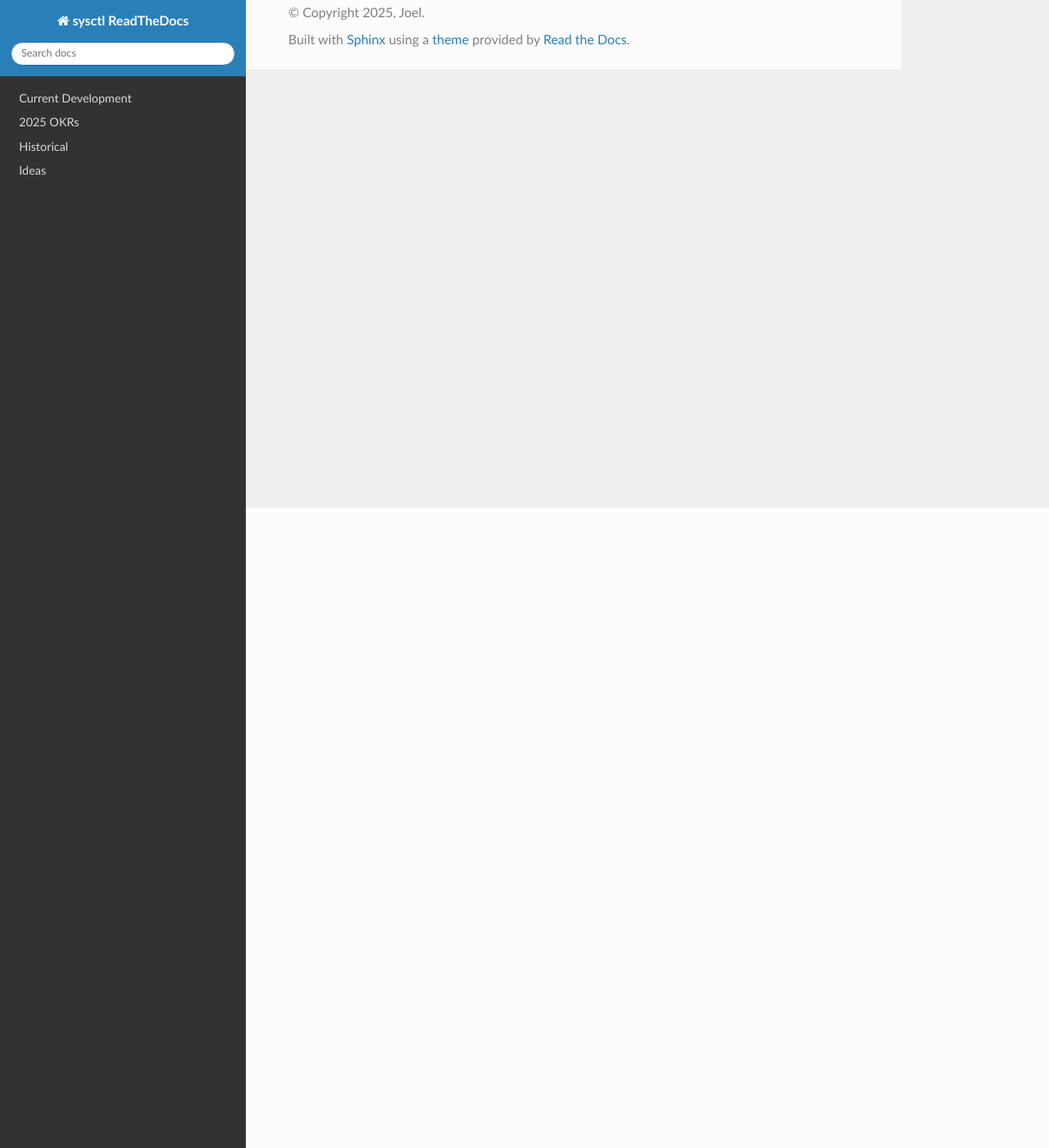
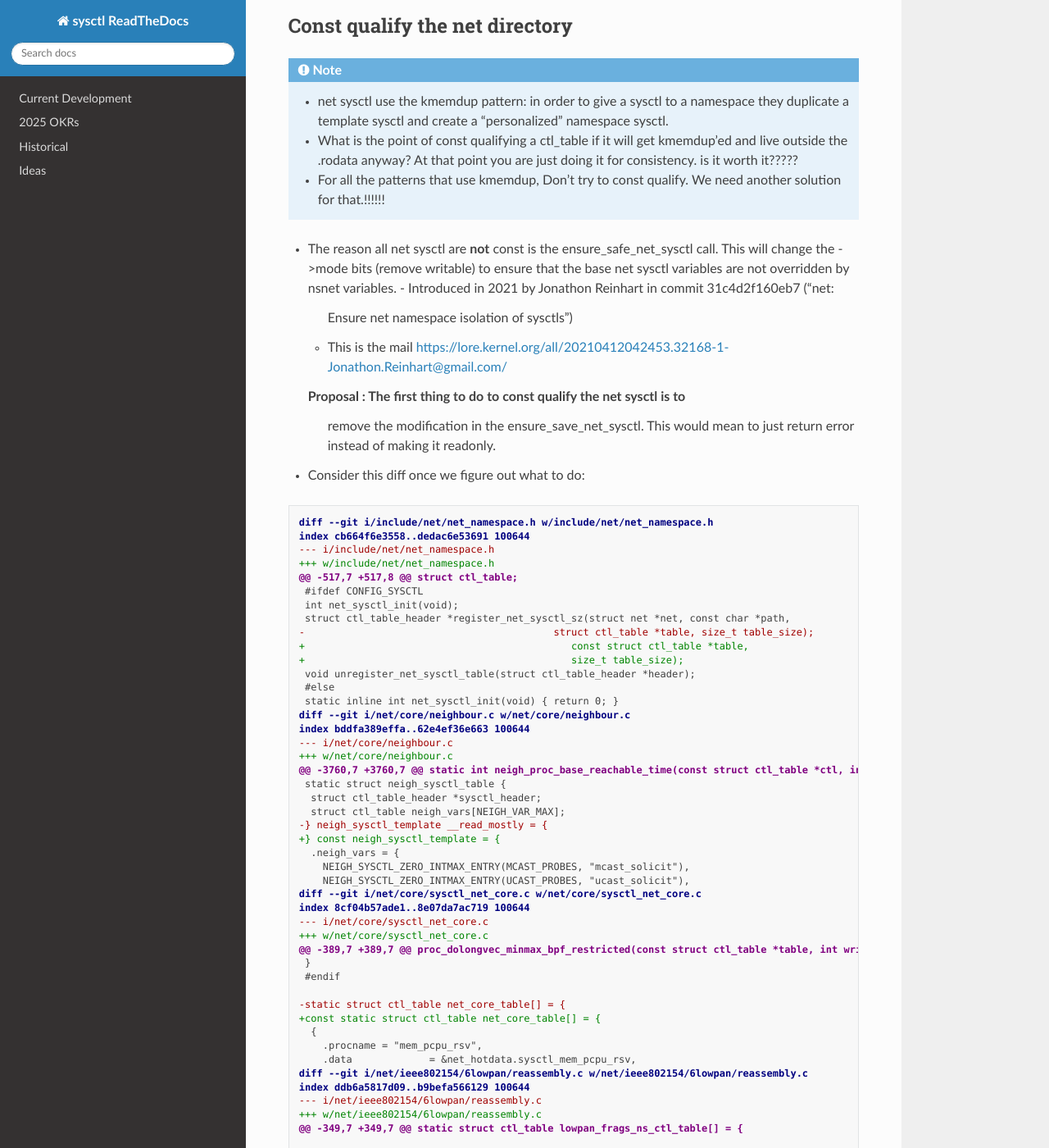
Before and after one commit to Joelgranados/sysctl_dev_rtd, a Sphinx documentation site: the page built from docs/constqualify.rst, in a window 1280 px wide and 1400 px high, scrolled down 781 px. Shown: the whole window at 82% size. Built offline with Sphinx 7.4.7 and the Read the Docs theme 3.1.0, drawn with Linux system fonts in a browser that asks for light colours; some of the changed text lies outside the part shown.

Commit message:
Update the const qualifying info
Signed-off-by: Joel Granados <joel.granados@kernel.org>

```diff
--- a/docs/constqualify.rst
+++ b/docs/constqualify.rst
@@ -3,6 +3,21 @@
 ================
 Const Qualifying
 ================
+
+loadpin_sysctl_table
+====================
+* Pending: implement a new proc_handler function that handles the setting of
+  load_root_writable
+* Creating a custom proc_handler:
+  - It is not possible to create a proc_handler that defines param to pass to
+    do_proc_dointvec because do_proc_dointvec is static.
+  - we need to do like what is done for proc_dointvec_jiffies which defies the
+    push towards moving everything away from sysctl.c
+* We are tackling this in :ref: `Release 6.20`
+
+memory_allocation_profiling_sysctls
+===================================
+* We are tackling this in :ref: `Release 6.20`
 
 s390 internal ctl_table
 =======================
@@ -16,16 +31,138 @@ s390 internal ctl_table
   value (its doing a var+=value). This currently does not fit into any
   proc_handlers.
 
-loadpin_sysctl_table
-====================
-* Pending: implement a new proc_handler function that handles the setting of
-  load_root_writable
-* Creating a custom proc_handler:
-  - It is not possible to create a proc_handler that defines param to pass to
-    do_proc_dointvec because do_proc_dointvec is static.
-  - we need to do like what is done for proc_dointvec_jiffies which defies the
-    push towards moving everything away from sysctl.c
+Const qualify the net directory
+===============================
 
-memory_allocation_profiling_sysctls
-===================================
-- Pending: Analisys
+.. note::
+   * net sysctl use the kmemdup pattern: in order to give a sysctl to a
+     namespace they duplicate a template sysctl and create a "personalized"
+     namespace sysctl.
+   * What is the point of const qualifying a ctl_table if it will get kmemdup'ed
+     and live outside the .rodata anyway?
+     At that point you are just doing it for consistency. is it worth it?????
+   * For all the patterns that use kmemdup, Don't try to const qualify. We need
+     another solution for that.!!!!!!
+
+* The reason all net sysctl are **not** const is the ensure_safe_net_sysctl
+  call. This will change the ->mode bits (remove writable) to ensure that the
+  base net sysctl variables are not overridden by nsnet variables.
+  - Introduced in 2021 by Jonathon Reinhart in commit 31c4d2f160eb7 ("net:
+    Ensure net namespace isolation of sysctls")
+  - This is the mail https://lore.kernel.org/all/20210412042453.32168-1-Jonathon.Reinhart@gmail.com/
+  **Proposal** : The first thing to do to const qualify the net sysctl is to
+                 remove the modification in the ensure_save_net_sysctl. This
+                 would mean to just return error instead of making it readonly.
+
+* Consider this diff once we figure out what to do:
+.. code-block:: diff
+
+  diff --git i/include/net/net_namespace.h w/include/net/net_namespace.h
+  index cb664f6e3558..dedac6e53691 100644
+  --- i/include/net/net_namespace.h
+  +++ w/include/net/net_namespace.h
+  @@ -517,7 +517,8 @@ struct ctl_table;
+   #ifdef CONFIG_SYSCTL
+   int net_sysctl_init(void);
+   struct ctl_table_header *register_net_sysctl_sz(struct net *net, const char *path,
+  -					     struct ctl_table *table, size_t table_size);
+  +					        const struct ctl_table *table,
+  +					        size_t table_size);
+   void unregister_net_sysctl_table(struct ctl_table_header *header);
+   #else
+   static inline int net_sysctl_init(void) { return 0; }
+  diff --git i/net/core/neighbour.c w/net/core/neighbour.c
+  index bddfa389effa..62e4ef36e663 100644
+  --- i/net/core/neighbour.c
+  +++ w/net/core/neighbour.c
+  @@ -3760,7 +3760,7 @@ static int neigh_proc_base_reachable_time(const struct ctl_table *ctl, int write
+   static struct neigh_sysctl_table {
+    struct ctl_table_header *sysctl_header;
+    struct ctl_table neigh_vars[NEIGH_VAR_MAX];
+  -} neigh_sysctl_template __read_mostly = {
+  +} const neigh_sysctl_template = {
+    .neigh_vars = {
+      NEIGH_SYSCTL_ZERO_INTMAX_ENTRY(MCAST_PROBES, "mcast_solicit"),
+      NEIGH_SYSCTL_ZERO_INTMAX_ENTRY(UCAST_PROBES, "ucast_solicit"),
+  diff --git i/net/core/sysctl_net_core.c w/net/core/sysctl_net_core.c
+  index 8cf04b57ade1..8e07da7ac719 100644
+  --- i/net/core/sysctl_net_core.c
+  +++ w/net/core/sysctl_net_core.c
+  @@ -389,7 +389,7 @@ proc_dolongvec_minmax_bpf_restricted(const struct ctl_table *table, int write,
+   }
+   #endif
+
+  -static struct ctl_table net_core_table[] = {
+  +const static struct ctl_table net_core_table[] = {
+    {
+      .procname	= "mem_pcpu_rsv",
+      .data		= &net_hotdata.sysctl_mem_pcpu_rsv,
+  diff --git i/net/ieee802154/6lowpan/reassembly.c w/net/ieee802154/6lowpan/reassembly.c
+  index ddb6a5817d09..b9befa566129 100644
+  --- i/net/ieee802154/6lowpan/reassembly.c
+  +++ w/net/ieee802154/6lowpan/reassembly.c
+  @@ -349,7 +349,7 @@ static struct ctl_table lowpan_frags_ns_ctl_table[] = {
+
+   /* secret interval has been deprecated */
+   static int lowpan_frags_secret_interval_unused;
+  -static struct ctl_table lowpan_frags_ctl_table[] = {
+  +const static struct ctl_table lowpan_frags_ctl_table[] = {
+    {
+      .procname	= "6lowpanfrag_secret_interval",
+      .data		= &lowpan_frags_secret_interval_unused,
+  diff --git i/net/sctp/sysctl.c w/net/sctp/sysctl.c
+  index 15e7db9a3ab2..331f45af9c49 100644
+  --- i/net/sctp/sysctl.c
+  +++ w/net/sctp/sysctl.c
+  @@ -92,7 +92,7 @@ static struct ctl_table sctp_table[] = {
+   #define SCTP_PF_RETRANS_IDX    2
+   #define SCTP_PS_RETRANS_IDX    3
+
+  -static struct ctl_table sctp_net_table[] = {
+  +static const struct ctl_table sctp_net_table[] = {
+    [SCTP_RTO_MIN_IDX] = {
+      .procname	= "rto_min",
+      .data		= &init_net.sctp.rto_min,
+  diff --git i/net/sysctl_net.c w/net/sysctl_net.c
+  index 19e8048241ba..8af2e6e73855 100644
+  --- i/net/sysctl_net.c
+  +++ w/net/sysctl_net.c
+  @@ -120,10 +120,11 @@ __init int net_sysctl_init(void)
+    *    data segment, and rather into the heap where a per-net object was
+    *    allocated.
+    */
+  -static void ensure_safe_net_sysctl(struct net *net, const char *path,
+  -				   struct ctl_table *table, size_t table_size)
+  +static int ensure_safe_net_sysctl(struct net *net, const char *path,
+  +				   const struct ctl_table *table,
+  +				   size_t table_size)
+   {
+  -	struct ctl_table *ent;
+  +	const struct ctl_table *ent;
+
+    pr_debug("Registering net sysctl (net %p): %s\n", net, path);
+    ent = table;
+  @@ -155,18 +156,19 @@ static void ensure_safe_net_sysctl(struct net *net, const char *path,
+      WARN(1, "sysctl %s/%s: data points to %s global data: %ps\n",
+           path, ent->procname, where, ent->data);
+
+  -		/* Make it "safe" by dropping writable perms */
+  -		ent->mode &= ~0222;
+  +		return -EACCES;
+    }
+  +	return 0;
+   }
+
+   struct ctl_table_header *register_net_sysctl_sz(struct net *net,
+              const char *path,
+  -						struct ctl_table *table,
+  +						const struct ctl_table *table,
+              size_t table_size)
+   {
+    if (!net_eq(net, &init_net))
+  -		ensure_safe_net_sysctl(net, path, table, table_size);
+  +		if (ensure_safe_net_sysctl(net, path, table, table_size))
+  +			return NULL;
+
+    return __register_sysctl_table(&net->sysctls, path, table, table_size);
+   }
```
